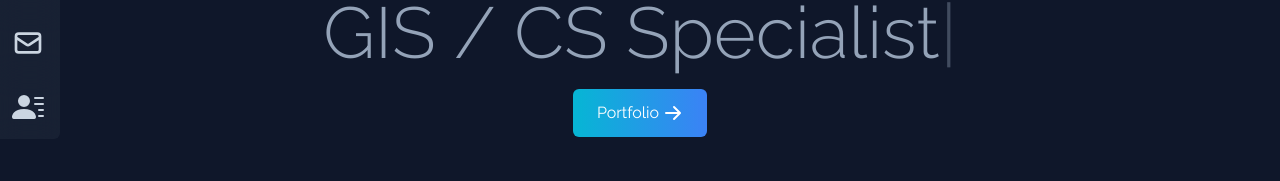
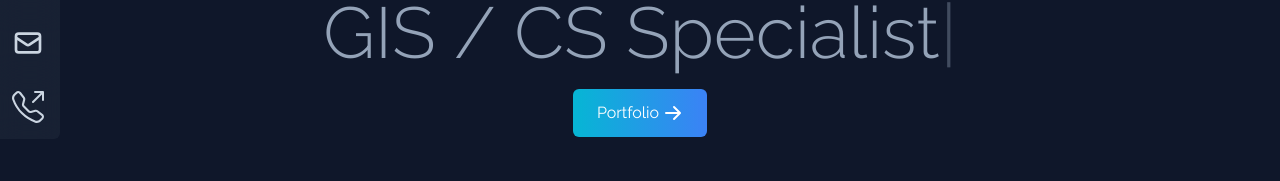
Before and after one commit to Parmvir-Grewal/personal-portfolio-website, a React (Create React App) app: page / in a window 1280 px wide. Shown: the part 397-578 px from the top of the page. Built offline with nearby package versions, Linux system fonts and the light colour scheme; the HTML template or start-up script is replaced by a standard one.

Commit message:
change redundant social link

```diff
--- a/src/components/SocialLinks.jsx
+++ b/src/components/SocialLinks.jsx
@@ -1,7 +1,7 @@
 import React from 'react'
 import {FaGithub, FaLinkedin} from 'react-icons/fa';
 import {HiOutlineMail} from 'react-icons/hi';
-import {BsFillPersonLinesFill} from 'react-icons/bs';
+import {BsTelephoneOutbound} from 'react-icons/bs';
 import AOS from 'aos';
 import 'aos/dist/aos.css';
 
@@ -40,23 +40,21 @@ const SocialLinks = () => {
             id: 4,
             child: (
                 <>
-                    Resume <BsFillPersonLinesFill size={32}/>
+                    Call <BsTelephoneOutbound size={32}/>
                 </>
             ),
-            href: '/Parmvir_Grewal_Resume.pdf',
+            href: 'tel:647-545-1647',
             style: "rounded-br-md",
-            download: true,
         }
     ]
 
   return (
     <div className="hidden lg:flex flex-col top-[35%] left-0 fixed">
         <ul>
-            {links.map(({id, child, href, style, download}) => (
+            {links.map(({id, child, href, style, }) => (
                 <li key={id} className={`flex justify-between items-center w-40 h-16 px-4 ml-[-100px] hover:ml-[-10px] ${style} hover:rounded-md duration-300 hover:bg-gradient-to-r from-cyan-500 to-blue-500 bg-slate-800 backdrop-blur-md bg-slate-800/60 bg-blur`} >
                 <a href={href}
                 className="flex justify-between items-center w-full text-slate-300"
-                download={download}
                 target='_blank'
                 rel="noreferrer"
                 data-aos="fade-right">
```
